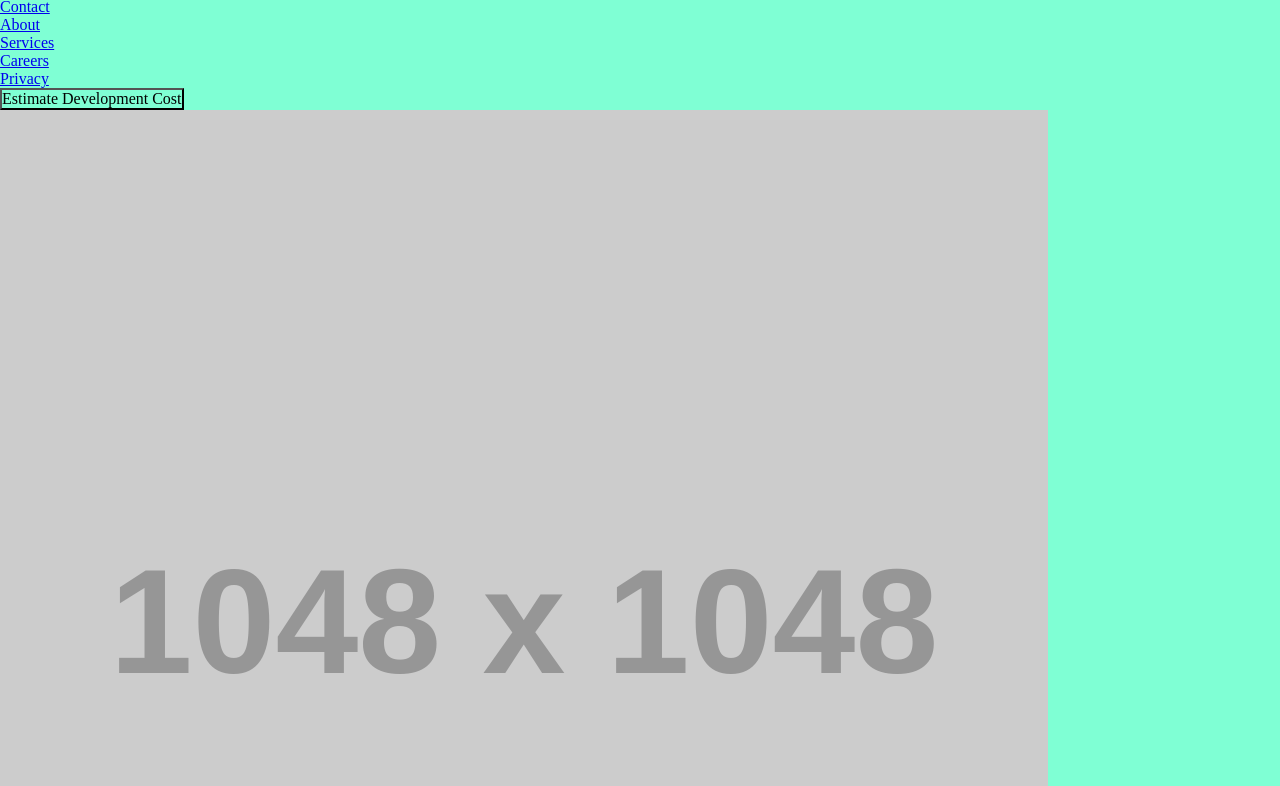
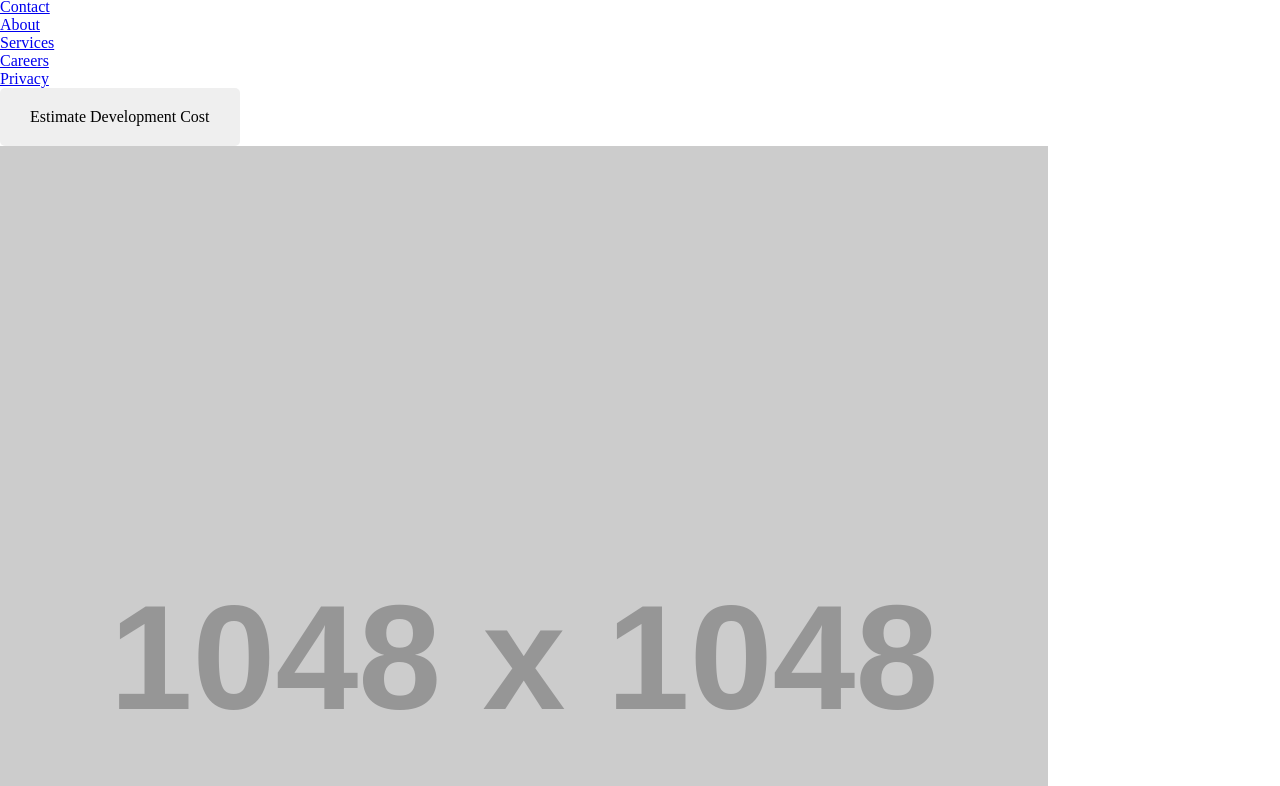
Before and after one commit to nazrulislambhat/sass-practice, a website: page index.html in a window 1280 px wide. Shown: the part 68-854 px from the top of the page. Drawn offline with Linux system fonts and the light colour scheme; placeholder pictures from the web are drawn by us; a web font is replaced by a local one.

Commit message:
First Commit.

```diff
--- a/index.html
+++ b/index.html
@@ -4,7 +4,6 @@
 <head>
   <meta charset="utf-8">
   <title>Stack Forest Technologies</title>
-  <meta name="theme-color" content="#fafafa">
   <link rel="stylesheet" href="/dist/css/main.css">
 </head>
 
@@ -23,7 +22,7 @@
           <li><a href="/privacy">Privacy</a></li>
         </ul>
       </nav>
-      <a href="/estimate"> <button "button header__cta" type='button'>Estimate Development Cost</button>
+      <a href="/estimate"> <button class="button header__cta" type='button'>Estimate Development Cost</button>
       </a>
     </div>
     <!--Site Hero Section-->
@@ -31,7 +30,7 @@
       <div class="hero__background"><img src="https://via.placeholder.com/1048x1048.png" alt=""></div>
       <div class="hero__info">
         <h1 class='hero__title'></h1>
-        <a href="/about"> <button "button hero__cta" type='button'>About Us</button></a>
+        <a href="/about"> <button class="button hero__cta" type='button'>About Us</button></a>
       </div>
 
 
--- a/src/sass/base/_base.scss
+++ b/src/sass/base/_base.scss
@@ -2,7 +2,6 @@
   padding: 0;
   margin: 0;
   box-sizing: border-box;
-  background-color: aquamarine;
 }
 img,
 picture,
--- /dev/null
+++ b/src/sass/base/_colors.scss
@@ -0,0 +1,17 @@
+:root {
+  --c-color-0: #f5dd90;
+  --c-color-1: #e2f89c;
+  --c-color-2: #ff784f;
+  --c-color-3: #9dd9d2;
+  --c-color-4: #392f5a;
+  --c-color-5: #5ab1bb;
+  --c-color-6: #0fff95;
+  --c-color-7: #324376;
+  --c-color-8: #07004d;
+  --c-color-9: #0b132b;
+
+  --c-background: #f2f2f2;
+  --c-white: #fefffe;
+  --c-black: #000101;
+  --c-black-50: #0d1321;
+}
--- /dev/null
+++ b/src/sass/base/_font-faces.scss
@@ -0,0 +1,15 @@
+@font-face {
+  font-family: 'NotoRegular';
+  font-style: normal;
+  src: url('../../../fonts/NotoSans-Regular.ttf') format('truetype');
+}
+@font-face {
+  font-family: 'NotoBold';
+  font-style: normal;
+  src: url('../../../fonts/NotoSans-Bold.ttf') format('truetype');
+}
+@font-face {
+  font-family: 'Rubik';
+  font-style: normal;
+  src: url('../../../fonts/RubikDistressed-Regular.ttf') format('truetype');
+}
--- /dev/null
+++ b/src/sass/base/_fonts.scss
@@ -0,0 +1,5 @@
+:root {
+  --f-primary: 'NotoRegular';
+  --f-primary-bold: 'NotoBold';
+  --f-secondary: 'Rubik';
+}
--- a/src/sass/components/_buttons.scss
+++ b/src/sass/components/_buttons.scss
@@ -0,0 +1,7 @@
+.header__cta {
+  font-family: var(--f-secondary);
+  padding: 20px 30px;
+  border-radius: 5px;
+  border: none;
+  cursor: pointer;
+}
--- a/src/sass/main.scss
+++ b/src/sass/main.scss
@@ -10,6 +10,10 @@
 @import 'base/reset';
 @import 'base/typography';
 @import 'base/base';
+@import 'base/colors';
+@import 'base/font-faces';
+@import 'base/fonts';
+
 
 @import 'layout/navigation';
 @import 'layout/grid';
```
Also changed, not shown: dist/css/main.css, 1 other file.
